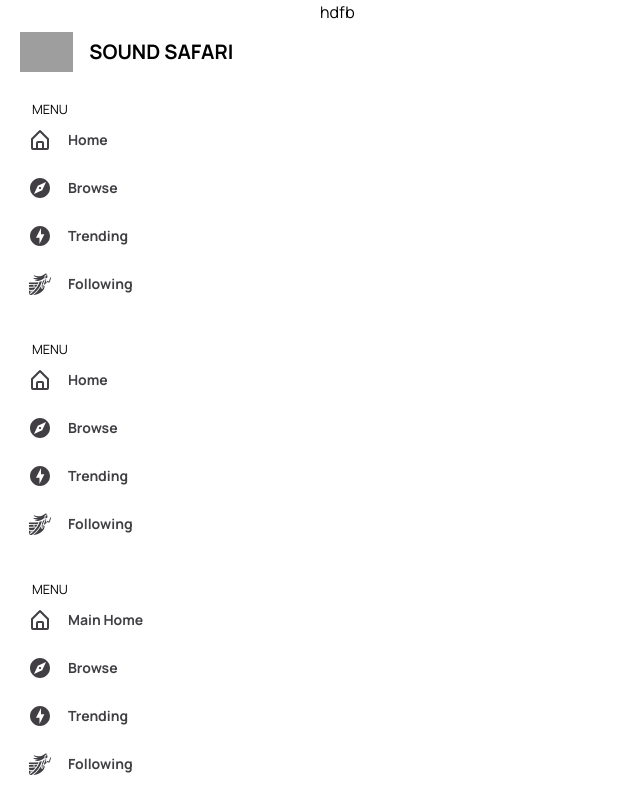
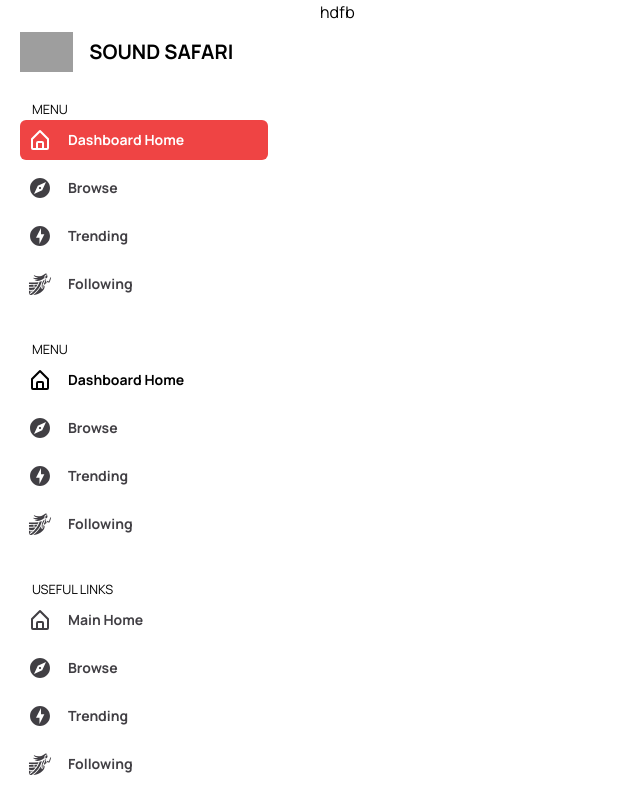
Before and after one commit to rakibul-islam-hasib/summer-camp-school-client, a React (Vite) app: page /dashboard in a window 1280 px wide. Shown: the whole page, without its empty margins (0-640 px from the left). Built offline with nearby package versions, Linux system fonts and the light colour scheme; no server answers; grey boxes are pictures that could not be loaded.

Commit message:
useAuth hooks added

```diff
--- a/package.json
+++ b/package.json
@@ -10,6 +10,9 @@
     "preview": "vite preview"
   },
   "dependencies": {
+    "@emotion/react": "^11.11.1",
+    "@emotion/styled": "^11.11.0",
+    "@mui/material": "^5.13.4",
     "axios": "^1.4.0",
     "firebase": "^9.22.1",
     "framer-motion": "^10.12.16",
--- a/src/components/headers/NavBar.jsx
+++ b/src/components/headers/NavBar.jsx
@@ -2,7 +2,8 @@ import React, { useContext, useEffect, useState } from 'react';
 import { motion, AnimatePresence } from 'framer-motion';
 import { FaBars } from 'react-icons/fa';
 import { FcElectricalSensor } from 'react-icons/fc';
-import Swal from 'sweetalert2'
+import Swal from 'sweetalert2';
+import Switch from '@mui/material/Switch';
 import { NavLink, useLocation, useNavigate } from 'react-router-dom';
 import { AuthContext } from '../../utilities/providers/AuthProvider';
 const navLinks = [
@@ -15,7 +16,7 @@ const navLinks = [
         route: '/instructors'
     },
 ];
-
+const label = { inputProps: { 'aria-label': 'Switch demo' } };
 const NavBar = () => {
     const navigate = useNavigate();
     const location = useLocation();
@@ -155,6 +156,12 @@ const NavBar = () => {
                                 {
                                     user && <li><NavLink className='font-bold px-3 py-2 bg-secondary text-white rounded-xl' onClick={handelLogout}>Logout</NavLink></li>
                                 }
+                                <li className='bgwh'>
+                                    <div className="flex flex-col justify-center items-center">
+                                        <Switch defaultChecked />
+                                        <h1 className='text-[8px]'>Light/Dark</h1>
+                                    </div>
+                                </li>
                             </ul>
 
                         </div>
--- a/src/layout/DashboardLayout.jsx
+++ b/src/layout/DashboardLayout.jsx
@@ -6,7 +6,7 @@ import { NavLink, Outlet } from 'react-router-dom';
 import Scroll from '../hooks/useScroll';
 
 const menuItems = [
-    { to: "/", icon: <BiHomeAlt className="text-2xl" />, label: "Home" },
+    { to: "/dashboard", icon: <BiHomeAlt className="text-2xl" />, label: "Dashboard Home" },
     { to: "/browse", icon: <MdExplore className="text-2xl" />, label: "Browse" },
     { to: "/trending", icon: <MdOfflineBolt className="text-2xl" />, label: "Trending" },
     { to: "/browse", icon: <GiFigurehead className="text-2xl" />, label: "Following" },
@@ -50,8 +50,8 @@ const DashboardLayout = () => {
                             <NavLink
                                 to={menuItem.to}
                                 className={({ isActive }) =>
-                                    `flex ${isActive ? "bg-dark-primary-3 text-dark-primary" : "text-[#413F44]"
-                                    }  duration-150 rounded-md p-2 cursor-pointer hover:bg-dark-primary-3  font-bold text-sm items-center gap-x-4  `
+                                    `flex ${isActive ? "bg-red-500 text-white " : "text-[#413F44]"
+                                    }  duration-150 rounded-md p-2 cursor-pointer hover:bg-secondary hover:text-white  font-bold text-sm items-center gap-x-4  `
                                 }
                             >
                                 {menuItem.icon}
@@ -82,7 +82,7 @@ const DashboardLayout = () => {
                     ))}
                 </ul>
                 <ul className="pt-6">
-                    <p className={`ml-3 text-light-gray-4 ${!open && "hidden"}`}><small>MENU</small></p>
+                    <p className={`ml-3 uppercase text-light-gray-4 ${!open && "hidden"}`}><small>Useful Links</small></p>
                     {lastMenuItems.map((menuItem, index) => (
                         <li key={index} className="mb-2">
                             <NavLink
--- a/src/pages/user/Login.jsx
+++ b/src/pages/user/Login.jsx
@@ -15,8 +15,7 @@ const Login = () => {
         const data = new FormData(e.target)
         const formData = Object.fromEntries(data)
         login(formData.email, formData.password)
-            .then((res) => {
-                console.log(res.user?.DisplayName)
+            .then(() => {
                 navigate('/dashboard')
             })
             .catch(err => {
```
Also changed, not shown: 1 other file (tests, documents, lock files or other folders).
